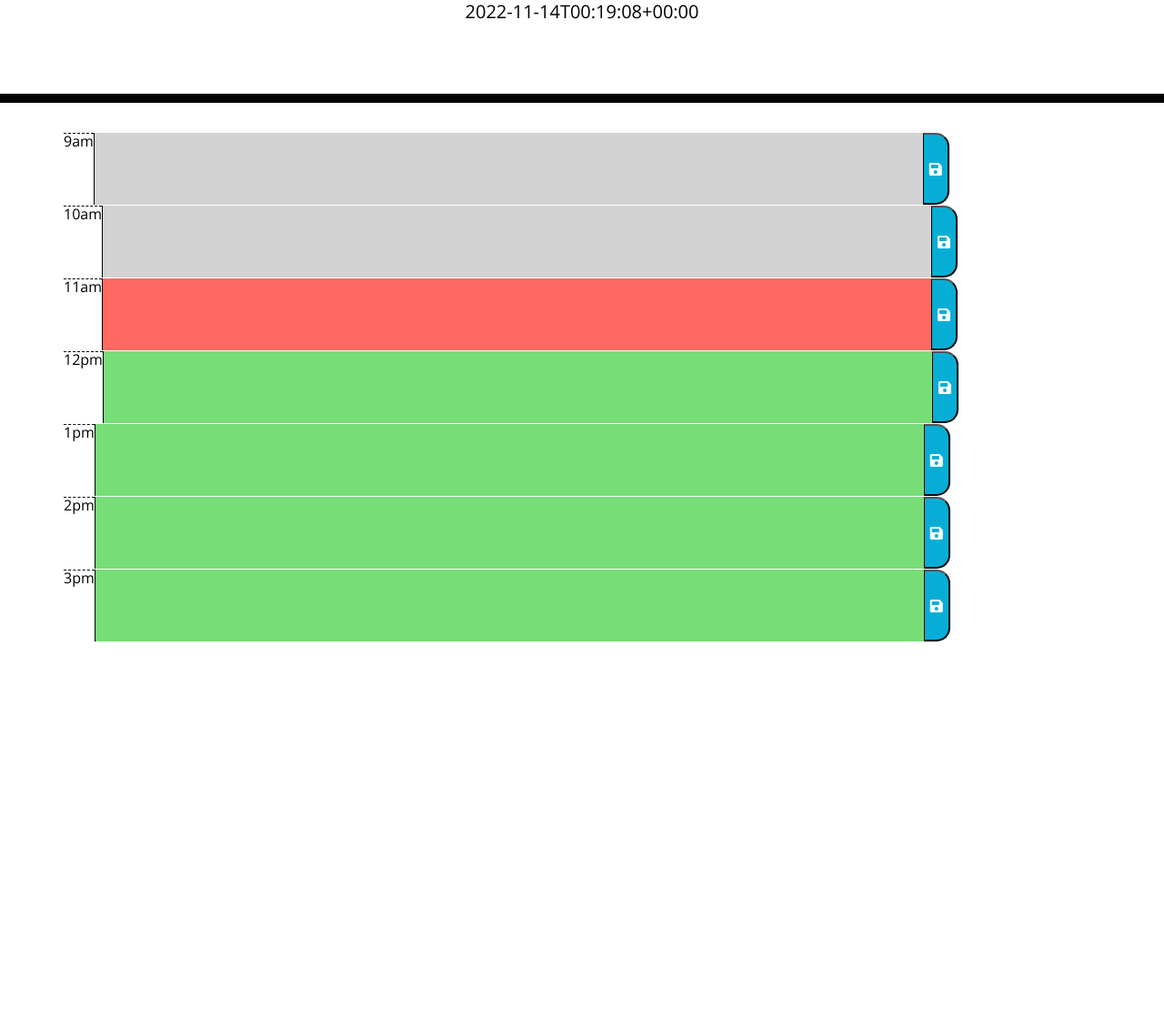
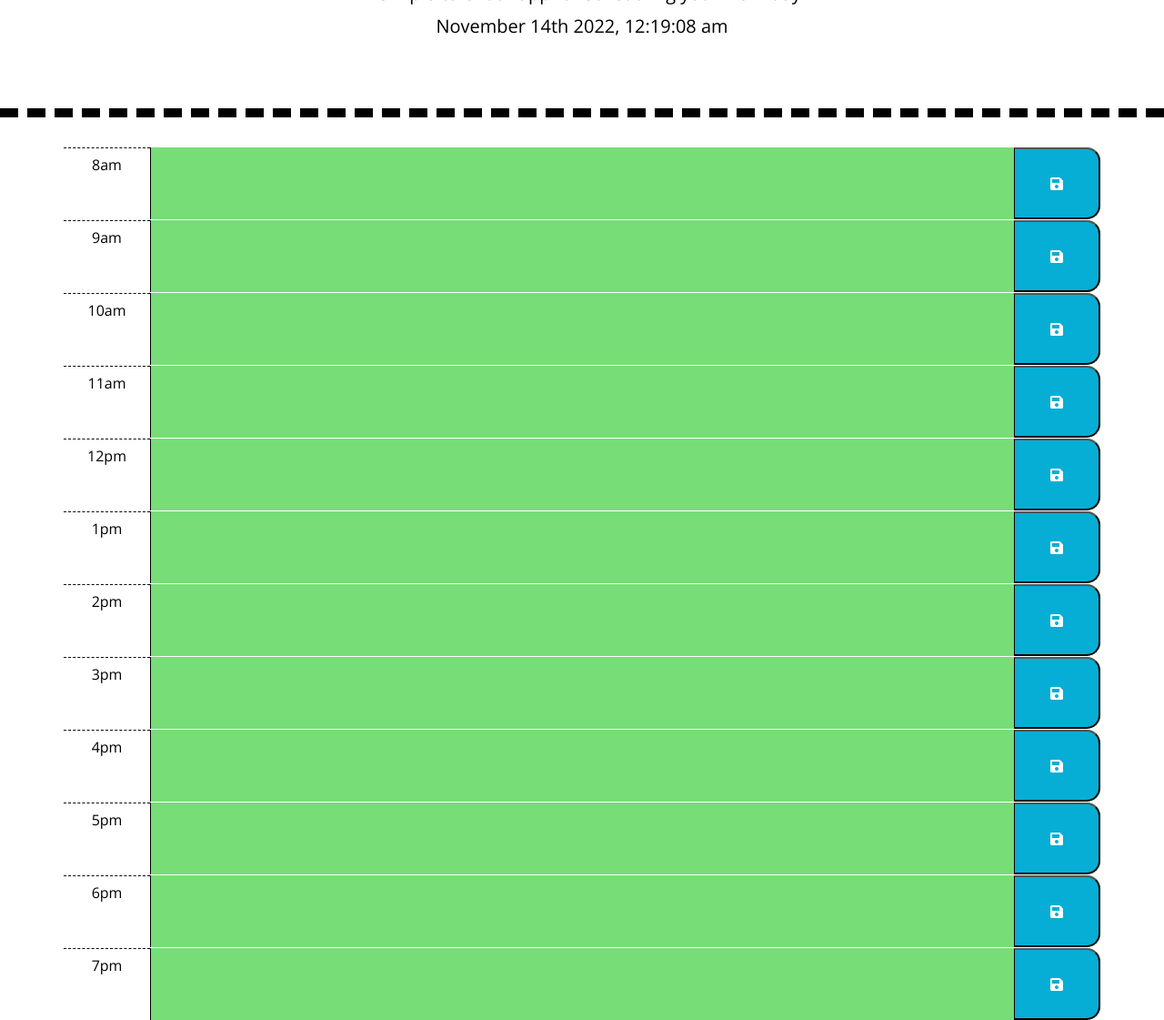
Before and after one commit to alirudnick/Work-Day-Scheduler_Rudnick, a plain HTML site: page index.html in a window 1280 px wide. Shown: the part 191-1312 px from the top of the page at 91% size. Before the commit the page ends 896 px from the top, so only its background shows below. Drawn offline with nearby package versions, Linux system fonts and the light colour scheme.

Commit message:
Completed JS, added styling and README

```diff
--- a/Assets/css/style.css
+++ b/Assets/css/style.css
@@ -11,7 +11,6 @@ textarea {
   color: #000000;
   border-left: 1px solid black;
   padding: 10px;
-  width: 80%;
 }
 
 .jumbotron {
@@ -19,11 +18,12 @@ textarea {
   background-color: transparent;
   color: black;
   border-radius: 0;
-  border-bottom: 10px solid black;
+  border-bottom: 10px dashed black;
 }
 
 .description {
   white-space: pre-wrap;
+
 }
 
 .time-block {
@@ -41,21 +41,22 @@ textarea {
   background-color: #ffffff;
   color: #000000;
   border-top: 1px dashed #000000;
+  padding: 10px;
 }
 
 .past {
   background-color: #d3d3d3;
-  color: white;
+  color: black;
 }
 
 .present {
   background-color: #ff6961;
-  color: white;
+  color: black;
 }
 
 .future {
   background-color: #77dd77;
-  color: white;
+  color: black;
 }
 
 .saveBtn {
--- a/Assets/js/script.js
+++ b/Assets/js/script.js
@@ -1,19 +1,59 @@
 
-//global variables
-  var currentDay = document.getElementById("currentDay");
-  var day = dayjs().format();
-  var saveBtn = document.querySelectorAll(".saveBtn");
-  console.log(saveBtn);
+$(document).ready(function () {
+
+  //Current day & time
+  $("#currentDay").text(moment().format("MMMM Do YYYY, h:mm:ss a"));
 
 
-  currentDay.textContent = day;
-for (i = 0; i < saveBtn.length; i++) {
-  saveBtn[i].addEventListener("click", function() {
-    var text = this.previousElementSibling.value
-    console.log(text);
-    var hour = this.parentElement.id
-    localStorage.setItem(hour, text)
+//saveBtn
+  $(".saveBtn").on("click", function () {
+    console.log(this);
+    var text = $(this).siblings(".description").val();
+    var time = $(this).parent().attr("id");
+
+    //save to local storage
+    localStorage.setItem(time, text);
   })
+    $("#hour8 .description").val(localStorage.getItem("hour8"));
+    $("#hour9 .description").val(localStorage.getItem("hour9"));
+    $("#hour10 .description").val(localStorage.getItem("hour10"));
+    $("#hour11 .description").val(localStorage.getItem("hour11"));
+    $("#hour12 .description").val(localStorage.getItem("hour12"));
+    $("#hour13 .description").val(localStorage.getItem("hour13"));
+    $("#hour14 .description").val(localStorage.getItem("hour14"));
+    $("#hour15 .description").val(localStorage.getItem("hour15"));
+    $("#hour16 .description").val(localStorage.getItem("hour16"));
+    $("#hour17 .description").val(localStorage.getItem("hour17"));
+    $("#hour18 .description").val(localStorage.getItem("hour18"));
+    $("#hour19 .description").val(localStorage.getItem("hour19"));
 
+function hourTracker() {
+  //get current number of hours
+  var currentHour = moment().hour();
 
+  // loop over blocks
+  $(".time-block").each(function () {
+      var blockHour = parseInt($(this).attr("id").split("hour")[1]);
+      console.log( blockHour, currentHour)
+
+      //check if we've moved past this time
+      if (blockHour < currentHour) {
+          $(this).addClass("past");
+          $(this).removeClass("future");
+          $(this).removeClass("present");
+      }
+      else if (blockHour === currentHour) {
+          $(this).removeClass("past");
+          $(this).addClass("present");
+          $(this).removeClass("future");
+      }
+      else {
+          $(this).removeClass("present");
+          $(this).removeClass("past");
+          $(this).addClass("future");
+      }
+  })
 }
+hourTracker();
+
+})
--- a/index.html
+++ b/index.html
@@ -1,5 +1,5 @@
 <!DOCTYPE html>
-<html lang="en">
+<html lang="en">https://github.com/comp7589/WorkDayScheduler/blob/master/javascript.js
   <head>
     <meta charset="UTF-8" />
     <meta name="viewport" content="width=device-width, initial-scale=1.0" />
@@ -30,41 +30,67 @@
     </header>
     <div class="container">
       <!-- Timeblocks go here -->
+      <div class="time-block row" id="hour8">
+        <div class="hour col-sm-1">8am</div>
+        <textarea class="description col-md-10"></textarea>
+        <button class="saveBtn col-lg-1"><i class="fas fa-save"></i></button>
+      </div>
       <div class="time-block row" id="hour9">
-        <div class="hour">9am</div>
-        <textarea class="description past" name="" id=""></textarea>
-        <button class="saveBtn"><i class="fas fa-save"></i></button>
+        <div class="hour col-sm-1">9am</div>
+        <textarea class="description col-md-10" ></textarea>
+        <button class="saveBtn col-md-1"><i class="fas fa-save"></i></button>
       </div>
       <div class="time-block row" id="hour10">
-        <div class="hour">10am</div>
-        <textarea class="description past" name="" id="" ></textarea>
-        <button class="saveBtn"><i class="fas fa-save"></i></button>
+        <div class="hour col-sm-1 hour">10am</div>
+        <textarea class="description col-md-10"></textarea>
+        <button class="saveBtn col-md-1"><i class="fas fa-save"></i></button>
       </div>
       <div class="time-block row" id="hour11">
-        <div class="hour">11am</div>
-        <textarea class="description present" name="" id="" ></textarea>
-        <button class="saveBtn"><i class="fas fa-save"></i></button>
+        <div class="hour col-sm-1">11am</div>
+        <textarea class="description col-md-10"></textarea>
+        <button class="saveBtn col-md-1"><i class="fas fa-save"></i></button>
       </div>
       <div class="time-block row" id="hour12">
-        <div class="hour">12pm</div>
-        <textarea class="description future" name="" id="" ></textarea>
-        <button class="saveBtn"><i class="fas fa-save"></i></button>
+        <div class="hour col-sm-1">12pm</div>
+        <textarea class="description col-md-10"></textarea>
+        <button class="saveBtn col-md-1"><i class="fas fa-save"></i></button>
       </div>
-      <div class="time-block row" id="hour13">
-        <div class="hour">1pm</div>
-        <textarea class="description future" name="" id="" ></textarea>
-        <button class="saveBtn"><i class="fas fa-save"></i></button>
+      <div class="time-block row" id="hour13" >
+        <div class="hour col-sm-1">1pm</div>
+        <textarea class="description col-md-10"></textarea>
+        <button class="saveBtn col-md-1"><i class="fas fa-save"></i></button>
       </div>
-      <div class="time-block row" id="hour14" >
-        <div class="hour">2pm</div>
-        <textarea class="description future" name="" id="" ></textarea>
-        <button class="saveBtn"><i class="fas fa-save"></i></button>
+      <div class="time-block row" id="hour14">
+        <div class="hour col-sm-1">2pm</div>
+        <textarea class="description col-md-10"></textarea>
+        <button class="saveBtn col-md-1"><i class="fas fa-save"></i></button>
       </div>
       <div class="time-block row" id="hour15">
-        <div class="hour">3pm</div>
-        <textarea class="description future" name="" id="" ></textarea>
-        <button class="saveBtn"><i class="fas fa-save"></i></button>
+        <div class="hour col-sm-1">3pm</div>
+        <textarea class="description col-md-10"></textarea>
+        <button class="saveBtn col-md-1"><i class="fas fa-save"></i></button>
       </div>
+      <div class="time-block row" id="hour16">
+        <div class="hour col-sm-1">4pm</div>
+        <textarea class="description col-md-10"></textarea>
+        <button class="saveBtn col-md-1"><i class="fas fa-save"></i></button>
+      </div>
+      <div class="time-block row" id="hour17">
+        <div class="hour col-sm-1">5pm</div>
+        <textarea class="description col-md-10"></textarea>
+        <button class="saveBtn col-md-1"><i class="fas fa-save"></i></button>
+      </div>
+      <div class="time-block row" id="hour18">
+        <div class="hour col-sm-1">6pm</div>
+        <textarea class="description col-md-10"></textarea>
+        <button class="saveBtn col-md-1"><i class="fas fa-save"></i></button>
+      </div>
+      <div class="time-block row" id="hour19">
+        <div class="hour col-sm-1">7pm</div>
+        <textarea class="description col-md-10"></textarea>
+        <button class="saveBtn col-md-1"><i class="fas fa-save"></i></button>
+      </div>
+
     </div>
 
 
```
Also changed, not shown: 1 other file.
